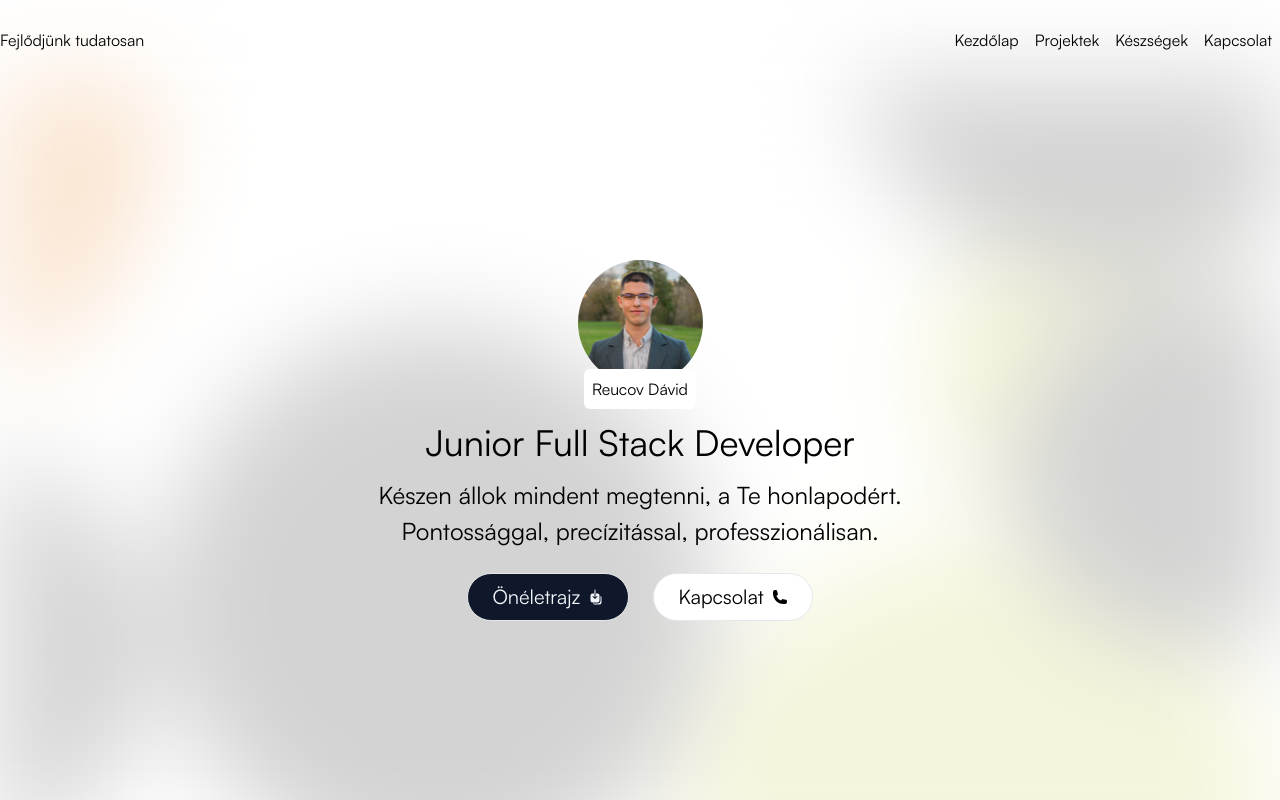
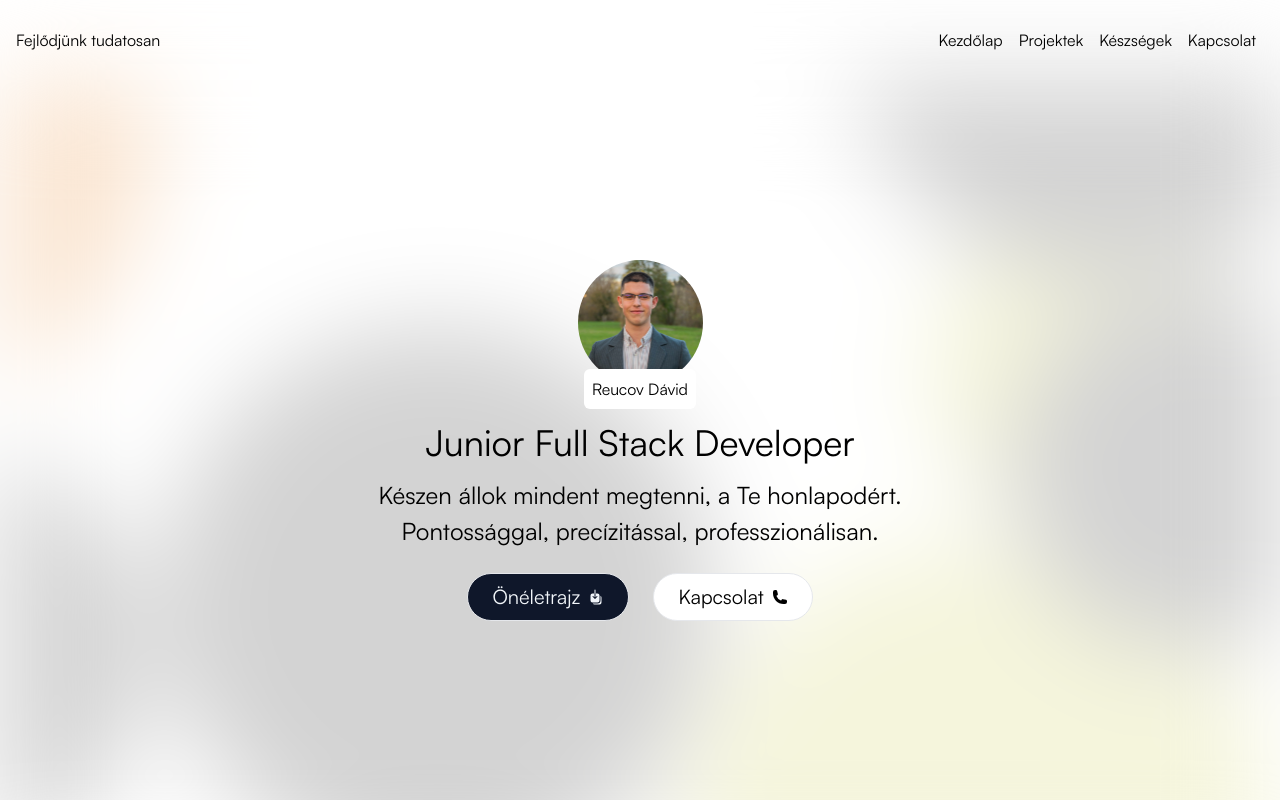
Before and after one commit to ReuDav/fejlodjunktudatosan, a Next.js app: page / in a window 1280 px wide. Shown: the top 800 px of the page. Built offline with nearby package versions, Linux system fonts and the light colour scheme.

Commit message:
added animations

```diff
--- a/components/call-to-action.tsx
+++ b/components/call-to-action.tsx
@@ -8,17 +8,17 @@ export default function CallToAction() {
         <div id="Overlay" className="absolute z-40 inset-0 max-h-[calc(100vh_-_80px)] flex flex-col items-center space-y-6 justify-center">
             <div className="relative w-full flex flex-col items-center">
                 <Image src="/assets/images/David.webp" alt="David" width={125} height={125}
-                       className="aspect-square rounded-full object-cover object-center"/>
-                <div className="inline-block max-w-fit absolute -bottom-6 w-full bg-white rounded-md p-2">
+                       className="animate-fade-in-up aspect-square rounded-full object-cover object-center"/>
+                <div style={{ animationDelay: "100ms" }} className="animate-fade-in-up opacity-0 inline-block max-w-fit absolute -bottom-6 w-full bg-white rounded-md p-2">
                 Reucov Dávid
                 </div>
             </div>
             <div className="text-center">
-                <h1 className="text-[36px] leading-[36px] mt-4">Junior Full Stack Developer</h1>
-                <p className="text-[24px] leading-[36px] mt-4">Készen állok mindent megtenni, a Te honlapodért. <br /> Pontossággal, precízitással, professzionálisan.</p>
+                <h1 style={{ animationDelay: "200ms" }} className="animate-fade-in-up opacity-0 md:text-[36px] text-[24px] md:leading-[36px] leading-[24px] mt-4">Junior Full Stack Developer</h1>
+                <p style={{ animationDelay: "300ms" }} className="animate-fade-in-up opacity-0 delay-150 md:text-[24px] text-[20px] md:leading-[36px] leading-[32px] mt-4">Készen állok mindent megtenni, a Te honlapodért. <br /> Pontossággal, precízitással, professzionálisan.</p>
                 <div className="flex items-center gap-6 justify-center mt-6">
-                    <button type="button" className="text-[20px] px-6 py-2 rounded-full min-w-20 bg-slate-900 text-slate-100 border"><Link className="flex items-center gap-2" href="https://reudav.pro" target="_blank">Önéletrajz <ArrowDownOnSquareStackIcon height={16} width={16} /></Link></button>
-                    <button type="button" className="text-[20px] px-6 py-2 rounded-full min-w-20 bg-white border"><Link className="flex items-center gap-2" href="tel:+36203563564" target="_blank">Kapcsolat <PhoneIcon height={16} width={16} /></Link></button>
+                    <button type="button" style={{ animationDelay: "400ms" }} className="animate-fade-in-up opacity-0 delay-300 md:text-[20px] text-[16px] px-6 py-2 rounded-full min-w-20 bg-slate-900 text-slate-100 border"><Link className="flex items-center gap-2" href="https://reudav.pro" target="_blank">Önéletrajz <ArrowDownOnSquareStackIcon height={16} width={16} /></Link></button>
+                    <button type="button" style={{ animationDelay: "500ms" }} className="animate-fade-in-up opacity-0 delay-[450ms] md:text-[20px] text-[16px] px-6 py-2 rounded-full min-w-20 bg-white border"><Link className="flex items-center gap-2" href="tel:+36203563564" target="_blank">Kapcsolat <PhoneIcon height={16} width={16} /></Link></button>
                 </div>
             </div>
         </div>
--- a/components/navbar.tsx
+++ b/components/navbar.tsx
@@ -1,21 +1,34 @@
+"use client"
 import Link from "next/link";
+import {useState} from "react";
+import {Pivot} from 'hamburger-react'
 
 export default function Navbar() {
+    const [menuOpen, setMenuOpen] = useState(false);
     return (
-        <header className="absolute top-0 inset-x-0 !bg-transparent z-50 container mx-auto h-20 w-full flex items-center justify-between">
-            <div id="Logo" className="">
-                <Link href="/" className="w-20">
+        <header
+            className={`absolute p-4 box-border top-0 inset-x-0 ${menuOpen ? "bg-slate-100" : "bg-transparent"} transition-colors duration-500 delay-300 z-50 container mx-auto h-20 w-full flex items-center justify-between`}>
+            <div id="Logo" className="animate-fade-in">
+                <Link href="/" className="md:w-20 md:text-[16px] text-[20px]">
                     Fejlődjünk tudatosan
                 </Link>
             </div>
-            <nav>
-                <ul className="flex items-center">
-                    <li className=""><Link className="block p-2" href="/">Kezdőlap</Link></li>
-                    <li className=""><Link className="block p-2" href="/">Projektek</Link></li>
-                    <li className=""><Link className="block p-2" href="/">Készségek</Link></li>
-                    <li className=""><Link className="block p-2" href="/">Kapcsolat</Link></li>
+            <nav
+                className={`animate-fade-in grid-menu md:grid-rows-1 ${menuOpen ? "open" : ""} bg-inherit md:relative absolute inset-0 md:w-auto w-full md:h-auto z-50 md:top-0 top-20 md:bg-transparent `}>
+                <ul className="overflow-hidden flex md:flex-row md:h-auto h-full flex-col items-center md:gap-0 gap-6 justify-center">
+                    <li className=""><Link className="hover:underline block p-2 md:text-[16px] text-[24px]"
+                                           href="/">Kezdőlap</Link></li>
+                    <li className=""><Link className="hover:underline block p-2 md:text-[16px] text-[24px]"
+                                           href="/">Projektek</Link></li>
+                    <li className=""><Link className="hover:underline block p-2 md:text-[16px] text-[24px]"
+                                           href="/">Készségek</Link></li>
+                    <li className=""><Link className="hover:underline block p-2 md:text-[16px] text-[24px]"
+                                           href="/">Kapcsolat</Link></li>
                 </ul>
             </nav>
+            <button className="animate-fade-in size-10 md:hidden" type="button">
+                <Pivot duration={0.5} toggled={menuOpen} onToggle={() => setMenuOpen(!menuOpen)}/>
+            </button>
         </header>
     )
 }
--- a/package.json
+++ b/package.json
@@ -11,6 +11,7 @@
   "dependencies": {
     "@heroicons/react": "^2.2.0",
     "devicon": "^2.16.0",
+    "hamburger-react": "^2.5.1",
     "keen-slider": "^6.8.6",
     "next": "15.0.3",
     "react": "19.0.0-rc-66855b96-20241106",
@@ -24,7 +25,7 @@
     "eslint": "^8",
     "eslint-config-next": "15.0.3",
     "postcss": "^8.4.49",
-    "tailwindcss": "^3.4.15",
+    "tailwindcss": "^3.4.16",
     "typescript": "^5"
   }
 }
--- a/src/app/globals.css
+++ b/src/app/globals.css
@@ -6,6 +6,19 @@
     font-style: normal;
     src: url('/assets/fonts/satoshi.otf');
 }
+
 * {
     font-family: 'Satoshi', sans-serif;
 }
+
+.grid-menu {
+    transition: all .5s ease;
+    grid-template-rows: 0fr;
+    display: grid;
+    height: 0;
+}
+
+.open {
+    grid-template-rows: 1fr;
+    height: calc(100vh - 80px);
+}
--- a/tailwind.config.js
+++ b/tailwind.config.js
@@ -12,13 +12,18 @@ module.exports = {
                 'custom-gradient': 'linear-gradient(to right, white 0%, white 5%, transparent 5%, transparent 95%, white 95%, white 100%)',
             },
             animation: {
-        'fade-in': 'fadeIn .5s ease-in-out',
+                'fade-in': 'fadeIn .5s normal forwards',
+                'fade-in-up': 'fadeInUp .5s normal forwards',
             },
             keyframes: {
                 fadeIn: {
                     '0%': { opacity: '0' },
                     '100%': { opacity: '1' },
                 },
+                fadeInUp: {
+                    '0%': { opacity: '0', transform: 'translateY(30px)' },
+                    '100%': { opacity: '1', transform: 'translateY(0px)' },
+                },
             },
         },
     },
```
Also changed, not shown: tailwind.config.ts (+17 -7 lines), 2 other files (tests, documents, lock files or other folders). Lines whose indentation alone changed are shown as unchanged.
